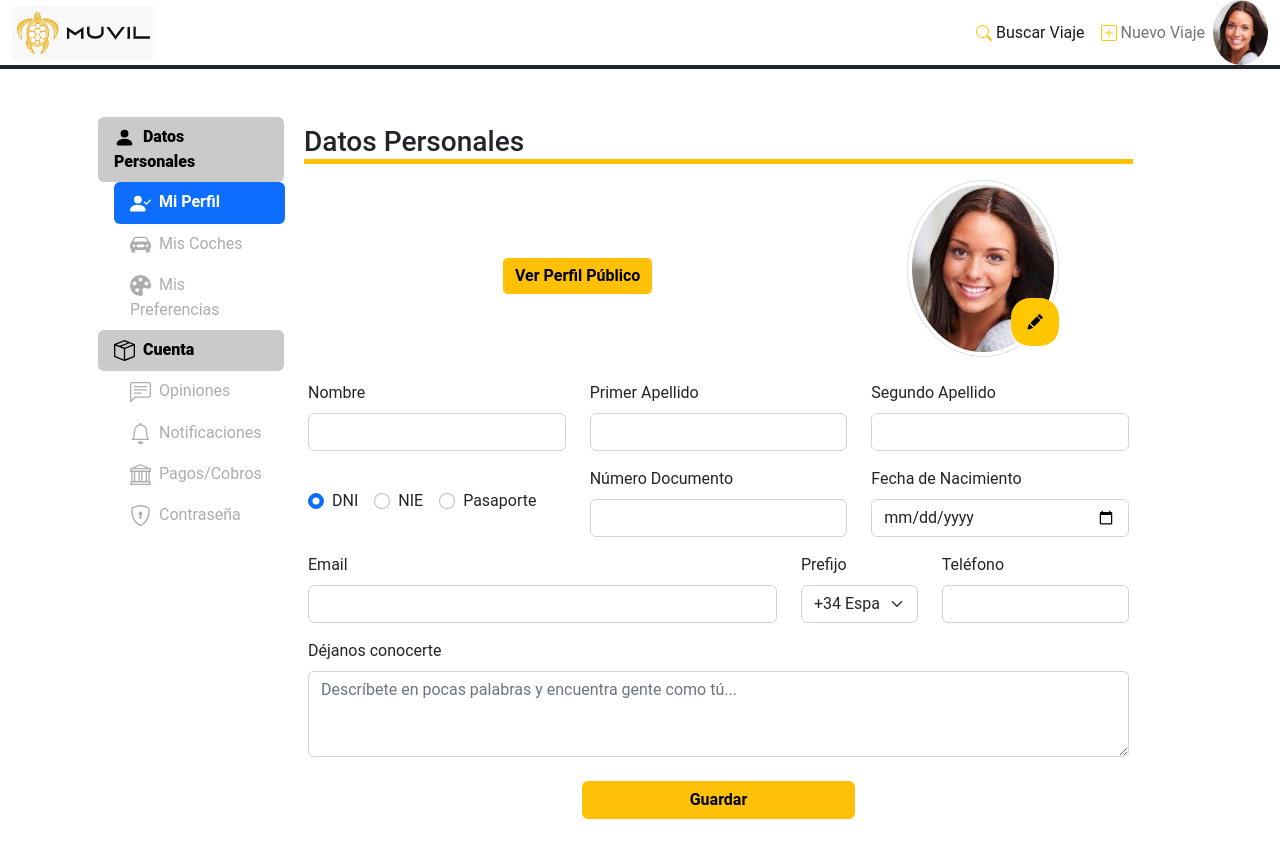
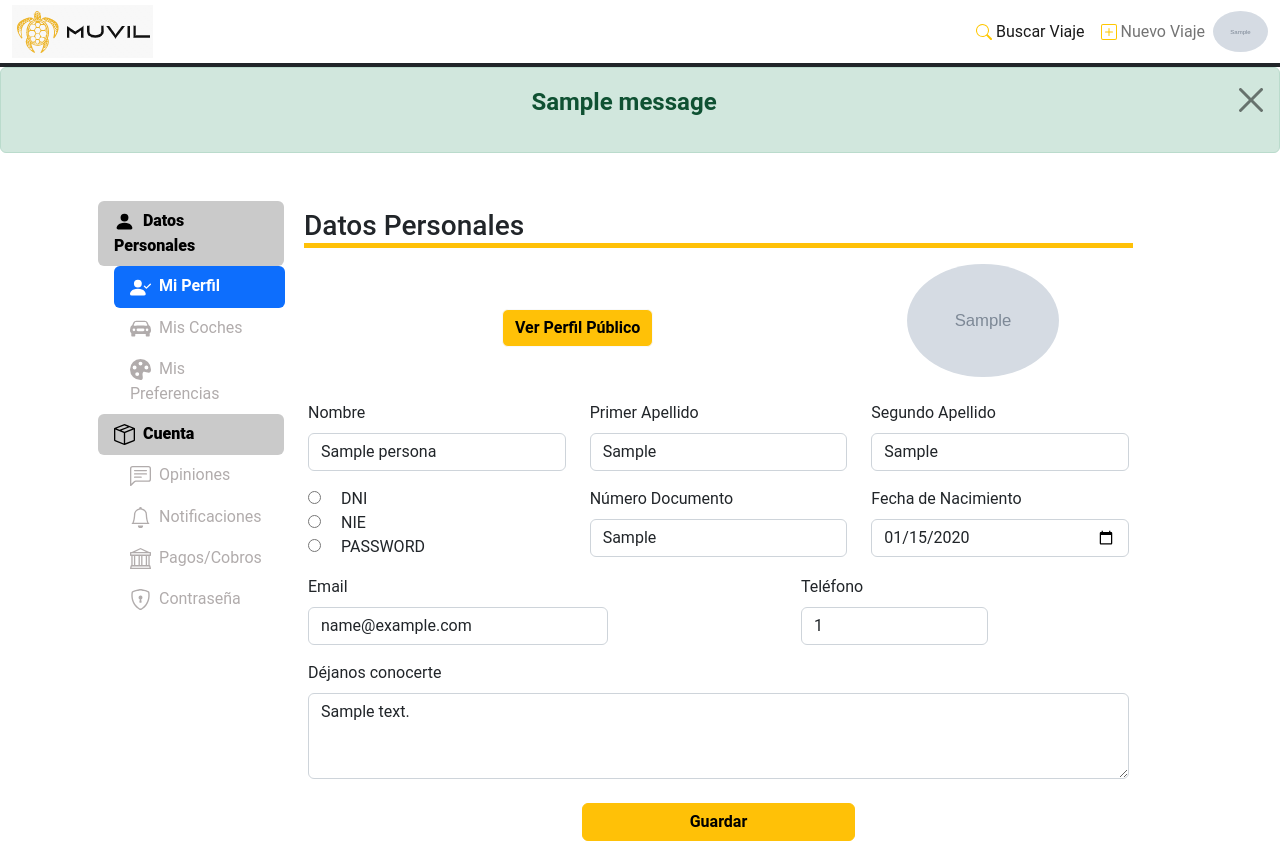
Before and after one commit to muvilgroup/Muvil, a Django app: page /menu_usuario/1 in a window 1280 px wide. Before the commit the page ends 819 px from the top, so only its background shows below. Run offline with Django 4.2, Linux system fonts and the light colour scheme; tables that the repository leaves empty hold one stand-in row (values such as "Sample post"); grey boxes marked "Sample" are stand-in pictures; one stand-in notice (Sample message) is shown; some libraries are stand-ins or nearby versions.

Commit message:
Varios cambios

```diff
--- a/VAD_Journey/Aplicaciones/FrontEnd/forms.py
+++ b/VAD_Journey/Aplicaciones/FrontEnd/forms.py
@@ -1,5 +1,6 @@
-from django.forms import ModelForm, TextInput, EmailInput, RadioSelect, DateInput, NumberInput, Textarea, ImageField
-from .models import Personas
+from django.forms import ModelForm, TextInput, EmailInput, RadioSelect, DateInput, NumberInput, Textarea, TimeInput
+from .models import Personas, Viajes, Vehiculos
+from .choices import genero, tipo_vehiculo, prestigio
 
 class PersonasForm(ModelForm):
 
@@ -61,3 +62,100 @@ class PersonasForm(ModelForm):
                 'style': 'max-width: 300px;'
             })
         }
+
+
+class ViajesForm(ModelForm):
+
+    class Meta:
+        model = Viajes
+        fields = ('ciudad_origen','ciudad_destino','flg_ida_vuelta','fecha_ida','fecha_vuelta','hora_ida','hora_vuelta',
+                  'numero_asientos_viaje', 'importe_conductor_asiento')
+        widgets = {
+            'ciudad_origen': TextInput(attrs={
+                'class': "form-control",
+                'style': 'max-width: 300px;'
+            }),
+            'ciudad_destino': TextInput(attrs={
+                'class': "form-control",
+                'style': 'max-width: 300px;'
+            }),
+            'flg_ida_vuelta': RadioSelect(
+                attrs={
+                    'class': "form-check-inline",
+                },
+                choices=[
+                    ('I', 'Ida'),
+                    ('IV', 'Ida/Vuelta'),
+                ],
+            ),
+            'fecha_ida': DateInput(attrs={
+                'class': "form-control",
+                'style': 'max-width: 300px;',
+                'type': 'date'
+            }),
+            'fecha_vuelta': DateInput(attrs={
+                'class': "form-control",
+                'style': 'max-width: 300px;',
+                'type': 'date'
+            }),
+            'hora_ida': TimeInput(attrs={
+                'class': "form-control",
+                'style': 'max-width: 300px;',
+                'type': 'time'
+            }),
+            'hora_vuelta': TimeInput(attrs={
+                'class': "form-control",
+                'style': 'max-width: 300px;',
+                'type': 'time'
+            }),
+            'numero_asientos_viaje': NumberInput(attrs={
+                'class': "form-control",
+                'style': 'max-width: 300px;'
+            }),
+            'importe_conductor_asiento': NumberInput(attrs={
+                'class': "form-control",
+                'style': 'max-width: 300px;',
+                'step': 0.5
+            })
+        }
+
+
+class VehiculosForm(ModelForm):
+
+    class Meta:
+        model = Vehiculos
+        fields = ('tipo_vehiculo','marca','modelo','color','anyo_antiguedad','numero_asientos','matricula',
+                  'imagen_vehiculo')
+
+        widgets = {
+            'tipo_vehiculo': RadioSelect(
+                attrs={
+                    'class': "form-check-inline",
+                },
+                choices=tipo_vehiculo,
+            ),
+            'marca': TextInput(attrs={
+                'class': "form-control",
+                'style': 'max-width: 300px;'
+            }),
+            'modelo': TextInput(attrs={
+                'class': "form-control",
+                'style': 'max-width: 300px;'
+            }),
+            'color': TextInput(attrs={
+                'class': "form-control",
+                'style': 'max-width: 300px;'
+            }),
+            'anyo_antiguedad': NumberInput(attrs={
+                'class': "form-control",
+                'style': 'max-width: 300px;'
+            }),
+            'numero_asientos': NumberInput(attrs={
+                'class': "form-control",
+                'style': 'max-width: 300px;'
+            }),
+            'matricula': TextInput(attrs={
+                'class': "form-control",
+                'style': 'max-width: 300px;'
+            })
+        }
--- a/VAD_Journey/Aplicaciones/FrontEnd/static/css/cabecera.css
+++ b/VAD_Journey/Aplicaciones/FrontEnd/static/css/cabecera.css
@@ -1,8 +1,8 @@
-.img-container-journey{
+.img-container-user{
   	width:55px;
   	overflow:hidden;
 }
-.img-container-journey img{
+.img-container-user img{
   	width:100%;
   	height:auto
 }
--- a/VAD_Journey/Aplicaciones/FrontEnd/static/css/menu_usuario.css
+++ b/VAD_Journey/Aplicaciones/FrontEnd/static/css/menu_usuario.css
@@ -67,11 +67,19 @@
       	#opiniones-list {
         	background-color: #F9F4F4;
       	}
-		.img-container{
+      	.img-container-user{
 		  	width:100px;
 		  	overflow:hidden;
 		}
-		.img-container img{
+		.img-container-user img{
+		  	width:100%;
+		  	height:auto;
+		}
+		.img-container-car{
+		  	width:100px;
+		  	overflow:hidden;
+		}
+		.img-container-car img{
 		  	width:100%;
 		  	height:auto
 		}
--- a/VAD_Journey/Aplicaciones/FrontEnd/templates/cabecera.html
+++ b/VAD_Journey/Aplicaciones/FrontEnd/templates/cabecera.html
@@ -46,9 +46,15 @@
 					<ul class="navbar-nav justify-content-end order-3 order-lg-3">
 						<li class="nav-item">
 							<div class="menu-item-nav dropdown" href="#" role="button">
-								<div class="img-container-journey dropdown-toggle" id="dropdownMenuLink" data-bs-toggle="dropdown" aria-expanded="false">
-									<img class="rounded-circle" src='{% static "img/personas/6.jpg" %}'>
+								{% if usuario.imagen %}
+                                <div class="img-container-user dropdown-toggle" id="dropdownMenuLink" data-bs-toggle="dropdown" aria-expanded="false">
+                                    <img class="rounded-circle" src="{{ usuario.imagen.url }}">
+                                </div>
+								{% else %}
+								<div class="img-container-user dropdown-toggle" id="dropdownMenuLink" data-bs-toggle="dropdown" aria-expanded="false">
+									<img class="rounded-circle" src='{% static "img/avatar-mujer.jpg" %}'>
 								</div>
+                            	{% endif %}
 								<!-- INICIO DropdownMenu -->
 								<ul class="dropdown-menu dropdown-menu-end" aria-labelledby="dropdownMenuLink">
 									<li class="d-flex flex-row px-3 mb-3 align-items-center">
--- a/VAD_Journey/Aplicaciones/FrontEnd/templates/listado_usuarios.html
+++ b/VAD_Journey/Aplicaciones/FrontEnd/templates/listado_usuarios.html
@@ -23,7 +23,7 @@
 
 <body>
 
-	{% include "cabecera.html" %}
+	{% include "index.html" %}
 
 	<div class="container mt-5">
 		<div class="row">
--- a/VAD_Journey/Aplicaciones/FrontEnd/templates/menu_usuario.html
+++ b/VAD_Journey/Aplicaciones/FrontEnd/templates/menu_usuario.html
@@ -15,6 +15,17 @@
 <body>
 
 	{% include "cabecera.html" %}
+
+	{% if messages %}
+		<div class="alert alert-success alert-dismissible fade show text-center fs-4 mb-0" role="alert">
+			{% for message in messages %}
+			<p {% if message.tags %} class="{{ message.tags }}"{% endif %}>
+				<strong>{{ message }}</strong>
+			</p>
+			{% endfor %}
+		  	<button type="button" class="btn-close" data-bs-dismiss="alert" aria-label="Close"></button>
+		</div>
+	{% endif %}
 
 	<div class="container-md mt-5">
 		<div class="row">
@@ -178,68 +189,69 @@
 							<h3 class="border-bottom border-5 border-warning">Datos Personales</h3>
 						</div>
 					</div>
-					<form class="row px-2 pt-2" id="form-datospersonales">
+					<form method="POST" class="row px-2 pt-2" id="form-datospersonales" enctype="multipart/form-data"> {% csrf_token %}
 						<div class="col-lg-8 col-6 d-flex justify-content-center align-items-center py-3">
 							<button class="btn btn-warning border-light border-3 fw-bold"> Ver Perfil Público </button>
 						</div>
-						<div class="col-lg-3 col-6 mb-3 ps-5 button-container">
-							<img class="img-thumbnail rounded-circle" src='{% static "img/personas/6.jpg" %}' width="170px">
-							<!--<embed src="../static/icon/pencil-fill.svg" />-->
-							<a href="" alt="Editar"><embed src='{% static "icon/pencil-fill.svg" %}' alt="Editar"/></a>
+						<div class="col-lg-3 col-6 mb-3 ps-5 button-container img-container-user">
+						{% if form.instance.imagen %}
+							<!--<img class="rounded-circle" src="{{ form.instance.imagen.url }}">-->
+							<input type="file" id="id_image" name="imagen" hidden>
+							<label for="id_image">
+								<img class="rounded-circle"
+									 style="cursor: pointer;"
+									 src="{{ form.instance.imagen.url }}"
+									 title="Sube una nueva imagen">
+							</label>
+						{% else %}
+							<input type="file" id="id_image" name="imagen" hidden>
+							<label for="id_image">
+								<img class="rounded-circle"
+									 style="cursor: pointer;"
+									 src='{% static "img/avatar-mujer.jpg" %}'
+									 title="Sube una nueva imagen">
+							</label>
+						{% endif %}
+							<!--<a href="" alt="Editar"><embed src='{% static "icon/pencil-fill.svg" %}' alt="Editar"/></a>-->
 						</div>
 						<div class="col-md-4 py-2">
 							<label for="inputNombre" class="form-label">Nombre</label>
-							<input type="text" class="form-control" id="inputNombre">
+							{{ form.nombre }}
+						</div>
+						<div class="col-md-4 py-2 d-none">
+							<label for="inputPass" class="form-label">Nombre</label>
+							{{ form.password }}
 						</div>
 						<div class="col-md-4 py-2">
 							<label for="inputPApellido" class="form-label">Primer Apellido</label>
-							<input type="text" class="form-control" id="inputPApellido">
+							{{ form.apellido1 }}
 						</div>
 						<div class="col-md-4 py-2">
 							<label for="inputSapellido" class="form-label">Segundo Apellido</label>
-							<input type="text" class="form-control" id="inputSapellido">
+							{{ form.apellido2 }}
 						</div>
 						<div class="col-md-4 d-flex align-self-center py-2">
-							<div class="form-check form-check-inline">
-								<input class="form-check-input" type="radio" name="inlineRadioOptions" id="inlineRadio1" value="DNI" checked>
-								<label class="form-check-label" for="inlineRadio1">DNI</label>
-							</div>
-							<div class="form-check form-check-inline">
-								<input class="form-check-input" type="radio" name="inlineRadioOptions" id="inlineRadio2" value="NIE">
-								<label class="form-check-label" for="inlineRadio2">NIE</label>
-							</div>
-							<div class="form-check form-check-inline">
-								<input class="form-check-input" type="radio" name="inlineRadioOptions" id="inlineRadio3" value="Pasaporte">
-								<label class="form-check-label" for="inlineRadio3">Pasaporte</label>
-							</div>
+							{{ form.tipo_documento }}
 						</div>
 						<div class="col-md-4 py-2">
 							<label for="inputDocumento" class="form-label">Número Documento</label>
-							<input type="text" class="form-control" id="inputDocumento">
+							{{ form.numero_documento }}
 						</div>
 						<div class="col-md-4 py-2">
 							<label for="inputNacimiento" class="form-label">Fecha de Nacimiento</label>
-							<input type="date" class="form-control" id="inputNacimiento">
+							{{ form.fec_nacimiento }}
 						</div>
 						<div class="col-md-7 py-2">
 							<label for="inputEmail" class="form-label">Email</label>
-							<input type="email" class="form-control" id="inputEmail" placeholder="">
-						</div>
-						<div class="col-md-2 py-2">
-							<label for="inputState" class="form-label">Prefijo</label>
-							<select id="inputState" class="form-select">
-								<option selected>+34 España</option>
-								<option>+95 Inglaterra</option>
-								<option>+21 USA</option>
-							</select>
+							{{ form.email }}
 						</div>
 						<div class="col-md-3 py-2">
 							<label for="inputTelefono" class="form-label">Teléfono</label>
-							<input type="text" class="form-control" id="inputTelefono" placeholder="">
+							{{ form.numero_telefono }}
 						</div>
 						<div class="col-12 py-2">
 							<label for="exampleFormControlTextarea1" class="form-label">Déjanos conocerte</label>
-							<textarea class="form-control" id="exampleFormControlTextarea1" rows="3" placeholder="Descríbete en pocas palabras y encuentra gente como tú..."></textarea>
+							{{ form.descripcion }}
 						</div>
 						<div class="col-12 d-flex justify-content-center py-3">
 							<button type="submit" class="btn btn-warning btn-guardar col-4"><b>Guardar</b></button>
@@ -267,7 +279,11 @@
 								<form class="row px-2 pt-2" id="form-newcar">
 									<div class="col-12 col-lg-6">
 										<div class="col-12 ">
-											<label for="inputMarca" class="form-label">Marca</label>
+											<label for="inputTipo" class="form-label">Tipo</label>
+											<input type="text" class="form-control" id="inputTipo">
+										</div>
+										<div class="col-12 ">
+											<label for="inputTipo" class="form-label">Marca</label>
 											<input type="text" class="form-control" id="inputMarca">
 										</div>
 										<div class="col-12 ">
@@ -291,7 +307,7 @@
 											<input type="text" class="form-control" id="inputNumPlazas">
 										</div>
 									</div>
-									<div class="col col-auto img-container img-responsive pe-4 pt-1">
+									<div class="col col-auto img-container-car img-responsive pe-4 pt-1">
 										<label for="userImg" class="form-label">Carga una imagen del coche...</label>
 										<input class="form-control" type="file" id="userImg" name="userImg" onchange="preview()">
 										<button onclick="clearImage()" class="btn btn-danger mt-3">Cancelar imagen</button>
@@ -351,7 +367,7 @@
 									</div>
 								</div>
 							</div>
-							<div class="col-12 col-lg-5 img-container d-flex align-items-center">
+							<div class="col-12 col-lg-5 img-container-car d-flex align-items-center">
 								<img src='{% static "img/coche_prueba.jpg" %}' class="mx-auto d-block" alt="">
 							</div>
 						</div>
--- a/VAD_Journey/Aplicaciones/FrontEnd/urls.py
+++ b/VAD_Journey/Aplicaciones/FrontEnd/urls.py
@@ -1,5 +1,7 @@
 from django.urls import path
-from Aplicaciones.FrontEnd.views import v_pagina_principal, v_buscar_viaje, v_nuevo_usuario, v_listado_usuarios, v_nuevo_usuario2, v_nuevo_viaje, v_menu_usuario, guardar_usuario, panel_nuevo_vehiculo, guardar_vehiculo, guardar_viaje
+from Aplicaciones.FrontEnd.views import v_pagina_principal, v_buscar_viaje, v_nuevo_usuario, v_listado_usuarios, v_nuevo_viaje, \
+    v_listado_viajes, v_menu_usuario_perfil, v_nuevo_usuario2, v_nuevo_viaje2, v_menu_usuario, guardar_usuario, \
+    panel_nuevo_vehiculo, guardar_vehiculo, guardar_viaje
 from django.conf import settings #add this
 from django.conf.urls.static import static #add this
 
@@ -8,9 +10,13 @@ urlpatterns = [
     path('buscar_viaje/<int:idP>', v_buscar_viaje),
     path('nuevo_usuario/', v_nuevo_usuario, name='n_nuevo_usuario'),
     path('listado_usuarios/', v_listado_usuarios, name='n_listado_usuarios'),
+    path('nuevo_viaje/<int:idP>', v_nuevo_viaje, name='n_nuevo_viaje'),
+    path('listado_viajes/', v_listado_viajes, name='n_listado_viajes'),
+    path('menu_usuario/<int:idP>', v_menu_usuario, name='n_menu_usuario'),
+    path('menu_usuario/miperfil/<int:idP>', v_menu_usuario_perfil, name='n_menu_usuario_perfil'),
+
     path('nuevo_usuario2/', v_nuevo_usuario2),
-    path('nuevo_viaje/<int:idP>', v_nuevo_viaje),
-    path('menu_usuario/<int:idP>', v_menu_usuario),
+    path('nuevo_viaje2/<int:idP>', v_nuevo_viaje2),
     path('save_user/', guardar_usuario),
     path('save_journey/', guardar_viaje),
     path('vehicle_register/<int:idP>', panel_nuevo_vehiculo),
--- a/VAD_Journey/Aplicaciones/FrontEnd/views.py
+++ b/VAD_Journey/Aplicaciones/FrontEnd/views.py
@@ -2,7 +2,8 @@ from django.shortcuts import render, redirect
 from django.http import HttpResponse
 from django.utils import timezone
 from datetime import datetime, date
-from .forms import PersonasForm
+from .forms import PersonasForm, ViajesForm, VehiculosForm
+from django.contrib import messages
 
 from .models import Personas, Viajes, Vehiculos
 
@@ -18,28 +19,138 @@ def v_pagina_principal(request):
 
     if not email_input and not pass_input:
         numalert = 1 #Primera vez
-        registro_persona = None
+        datos_usuario = None
         idP = None
     elif existe_persona:
         numalert = 2  # OK Login
-        registro_persona = Personas.objects.get(email=email_input, password=pass_input)
-        idP = registro_persona.id
+        datos_usuario = Personas.objects.filter(email=email_input, password=pass_input).first()
+        idP = datos_usuario.id
     else:
         numalert = 3  # Error Login
-        registro_persona = None
+        datos_usuario = None
         idP = None
 
     # Se recuperan los 4 próximos viajes
     ##viajesProximos = Viajes.objects.all().order_by('-fecha_ida', '-hora_ida').filter(fecha_ida__gte=dateNow,hora_ida__gte=timeNow)[0:3]
     viajesProximos = Viajes.objects.all().filter(fecha_ida__gte=dateNow).order_by('fecha_ida')[0:4]
 
-    datos = {
+    args = {
         'idP': idP,
-        'datos_persona': registro_persona,
+        'usuario': datos_usuario,
         'viajesProximos':viajesProximos,
         'numAlert': numalert
     }
-    return render(request, "pagina_principal.html", datos)
+    return render(request, "pagina_principal.html", args)
+
+def v_buscar_viaje(request, idP):
+    origen = request.POST.get('inputOrigen')
+    destino = request.POST.get('inputDestino')
+    fecha = request.POST.get('inputFecha')
+    plazas = request.POST.get('inputPlazas')
+    #print(plazas)
+
+    viajesListados = Viajes.objects.filter(ciudad_origen=origen, ciudad_destino=destino, fecha_ida=fecha).order_by('fecha_ida')
+
+    args = {
+        'idP': idP,
+        'viajes': viajesListados,
+        'ciudad_origen': origen,
+        'ciudad_destino': destino,
+        'fecha_viaje': fecha,
+        'nro_plazas': plazas
+    }
+    return render(request, "buscar_viaje.html", args)
+
+def v_nuevo_usuario(request):
+    if request.method == "POST":
+        form = PersonasForm(request.POST, request.FILES)
+        if form.is_valid():
+            persona = form.save()
+            persona.save()
+            messages.success(request, "¡¡¡Usuario creado correctamente!!!.")
+            return redirect('n_pagina_principal')
+        else:
+            messages.error(request, "¡¡¡ERROR. Usuario no creado!!!.")
+            return redirect('n_pagina_principal')
+    else:
+        form = PersonasForm()
+        return render(request, 'nuevo_usuario.html', {'form': form})
+
+def v_listado_usuarios(request):
+    usuariosListados = Personas.objects.all()
+
+    args = {"usuarios": usuariosListados}
+
+    return render(request, "listado_usuarios.html", args)
+
+def v_nuevo_viaje(request, idP):
+    if request.method == "POST":
+        form = ViajesForm(request.POST)
+        if form.is_valid():
+            viaje = form.save(commit=False)
+            viaje.id_persona = Personas.objects.get(id=idP)
+            viaje.importe_comision_asiento = viaje.importe_conductor_asiento/10
+            viaje.importe_total_asiento = viaje.importe_comision_asiento + viaje.importe_conductor_asiento
+            viaje.fechor_ida = datetime.combine(viaje.fecha_ida, viaje.hora_ida)
+            viaje.save()
+            return redirect('n_pagina_principal')
+    else:
+        form = ViajesForm()
+        return render(request, 'nuevo_viaje.html', {'form': form})
+
+def v_listado_viajes(request):
+    viajesListados = Viajes.objects.all()
+
+    args = {"viajes": viajesListados}
+
+    return render(request, "listado_viajes.html", args)
+
+def v_menu_usuario(request, idP):
+    datos_usuario = Personas.objects.get(id=idP)
+
+    args = {
+            "idP": idP,
+            "usuario": datos_usuario
+            }
+    if request.method == "POST":
+        form = PersonasForm(request.POST, request.FILES, instance=datos_usuario)
+        if form.is_valid():
+            persona = form.save()
+            persona.save()
+            messages.success(request, "¡¡¡Datos de Usuario actualizados correctamente!!!")
+            return redirect('n_menu_usuario', idP=idP)
+        else:
+            messages.error(request, "¡¡¡ERROR. Los datos no se han actualizado!!!")
+            return redirect('n_menu_usuario', idP=idP)
+    else:
+        # Se crea un form con la información del usuario logueado
+        form = PersonasForm(instance=datos_usuario)
+        args.update({"form": form})
+        return render(request, 'menu_usuario.html', args)
+
+def v_menu_usuario_perfil(request, idP):
+    datos_usuario = Personas.objects.get(id=idP)
+
+    args = {
+            "idP": idP,
+            "usuario": datos_usuario
+            }
+    if request.method == "POST":
+        form = PersonasForm(request.POST, request.FILES, instance=datos_usuario)
+        if form.is_valid():
+            persona = form.save()
+            persona.save()
+            messages.success(request, "¡¡¡Datos de Usuario actualizados correctamente!!!")
+            return redirect('n_menu_usuario_perfil', idP=idP)
+        else:
+            messages.error(request, "¡¡¡ERROR. Los datos no se han actualizado!!!")
+            return redirect('n_menu_usuario_perfil', idP=idP)
+    else:
+        # Se crea un form con la información del usuario logueado
+        form = PersonasForm(instance=datos_usuario)
+        args.update({"form": form})
+        return render(request, 'menu_usuario_perfil.html', args)
+
 
 def main(request):
     email_input = request.POST.get('txtEmail', False)
@@ -49,8 +160,8 @@ def main(request):
 
     if existe_persona:
         numalert = 2  #OK Login
-        registro_persona = Personas.objects.get(email=email_input, password=pass_input)
-        return render(request, "main.html", {'datos_persona':registro_persona, 'numAlert':numalert})
+        datos_usuario = Personas.objects.get(email=email_input, password=pass_input)
+        return render(request, "main.html", {'usuario':datos_usuario, 'numAlert':numalert})
     else:
         numalert = 1 #Error Login
         return render(request, "main.html", {'numAlert':numalert})
@@ -68,51 +179,11 @@ def search_journey(request):
 
     return render(request, "main.html", datos)
 
-def v_buscar_viaje(request, idP):
-    origen = request.POST.get('inputOrigen')
-    destino = request.POST.get('inputDestino')
-    fecha = request.POST.get('inputFecha')
-    plazas = request.POST.get('inputPlazas')
-    #print(plazas)
-
-    viajesListados = Viajes.objects.filter(ciudad_origen=origen, ciudad_destino=destino, fecha_ida=fecha).order_by('fecha_ida')
-
-    datos = {
-        'idP': idP,
-        'viajes': viajesListados,
-        'ciudad_origen': origen,
-        'ciudad_destino': destino,
-        'fecha_viaje': fecha,
-        'nro_plazas': plazas
-    }
-    return render(request, "buscar_viaje.html", datos)
-
-def v_nuevo_usuario(request):
-    if request.method == "POST":
-        form = PersonasForm(request.POST, request.FILES)
-        if form.is_valid():
-            persona = form.save()
-            persona.save()
-            return redirect('n_pagina_principal')
-    else:
-        form = PersonasForm()
-        return render(request, 'nuevo_usuario.html', {'form': form})
-
-def v_listado_usuarios(request):
-    usuariosListados = Personas.objects.all()
-
-    datos = {"usuarios": usuariosListados}
-
-    return render(request, "listado_usuarios.html", datos)
-
 def v_nuevo_usuario2(request):
     return render(request, "user_register.html", {})
 
-def v_nuevo_viaje(request, idP):
+def v_nuevo_viaje2(request, idP):
     return render(request, "journey_register.html", {'ID_Persona':idP})
-
-def v_menu_usuario(request, idP):
-    return render(request, "menu_usuario.html", {'idP':idP})
 
 def adm_perfil(request):
     return render(request, "adm_datospersonales.html", {})
@@ -145,9 +216,9 @@ def guardar_usuario(request):
     )
 
     numalert = 3  #OK Nuevo usuario creado
-    registro_persona = Personas.objects.get(email=Email_input, password=Password_input)
+    datos_usuario = Personas.objects.get(email=Email_input, password=Password_input)
 
-    return render(request, "home.html", {'datos_persona': registro_persona, 'numAlert': numalert})
+    return render(request, "home.html", {'usuario': datos_usuario, 'numAlert': numalert})
 
 def guardar_viaje(request):
     idP_input = request.POST['numIdP']
```
Also changed, not shown: VAD_Journey/Aplicaciones/FrontEnd/models.py (+13 -6 lines), VAD_Journey/Aplicaciones/FrontEnd/templates/cabecera_grande.html (+9 -3 lines), VAD_Journey/Aplicaciones/FrontEnd/templates/pagina_principal.html (+15 -3 lines).
